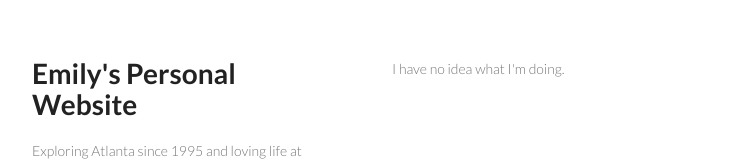
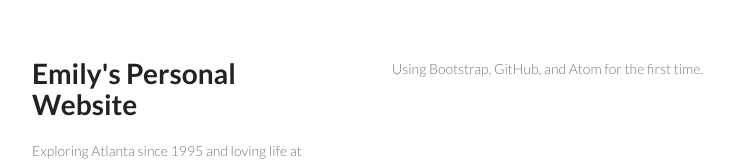
Before and after one commit to emilyjackson2018/emilyjackson2018.github.io, a plain HTML site: page index.html in a window 1280 px wide. Shown: the top 161 px of the page, without its empty margins (178-909 px from the left). Drawn offline with Linux system fonts and the light colour scheme.

Commit message:
Updated Description

```diff
--- a/index.html
+++ b/index.html
@@ -23,7 +23,7 @@
 
       </header>
       <section>
-        <p>I have no idea what I'm doing.</p>
+        <p>Using Bootstrap, GitHub, and Atom for the first time.</p>
       </section>
       <footer>
         <p><small>Hosted on GitHub Pages &mdash; Theme by <a href="https://github.com/orderedlist">orderedlist</a></small></p>
```
